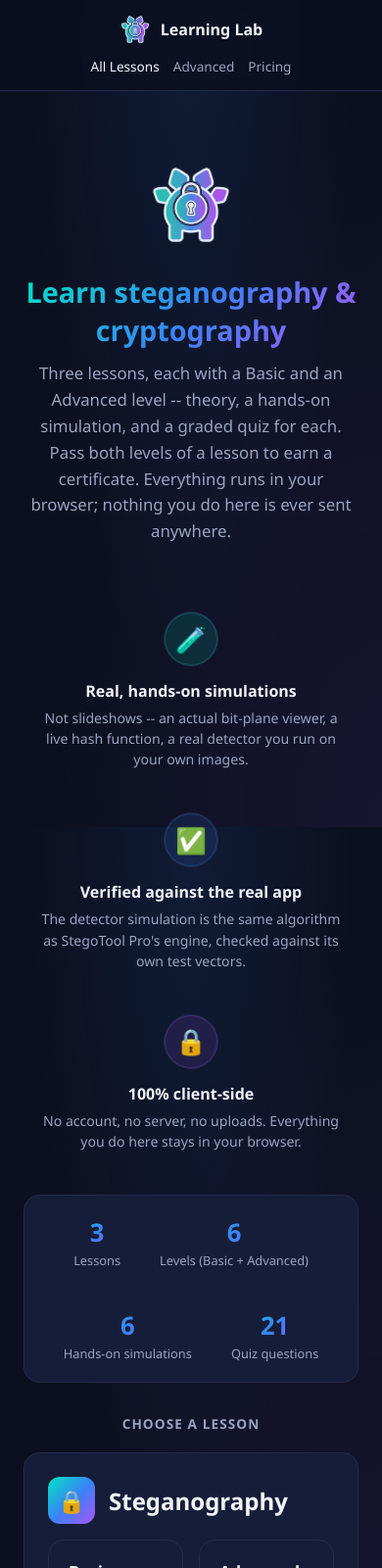
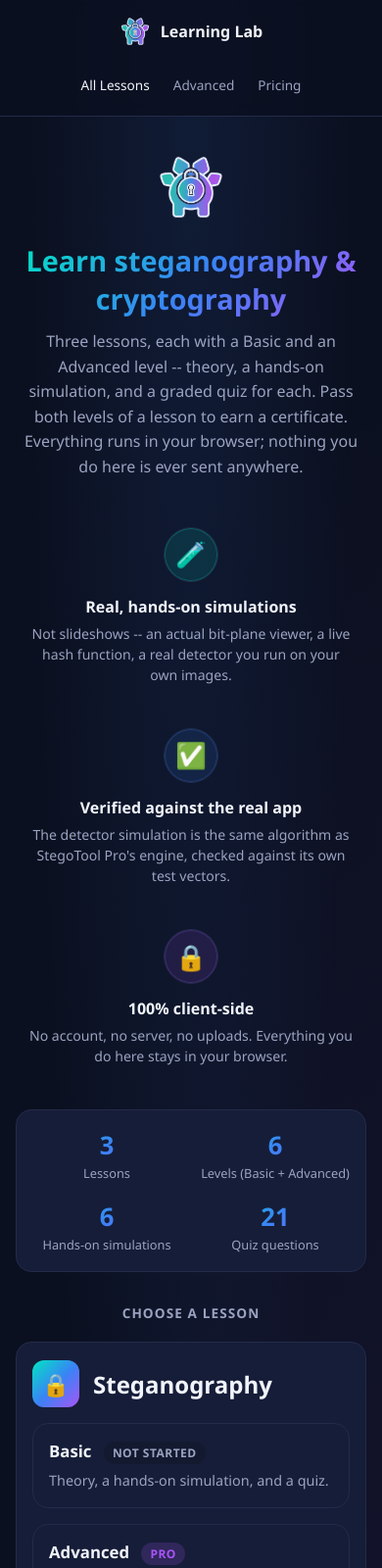
Before and after one commit to iJainamJain/stegotool-virtual-lab, a plain HTML site: page index.html in a window 390 px wide. Shown: the top 1600 px of the page at 98% size. Drawn offline with Linux system fonts and the light colour scheme.

Commit message:
Make the site mobile friendly: stacked layouts, larger tap targets, no horizontal overflow

```diff
--- a/index.html
+++ b/index.html
@@ -5,7 +5,7 @@
 <meta name="viewport" content="width=device-width, initial-scale=1.0">
 <meta http-equiv="Cache-Control" content="no-cache, no-store, must-revalidate">
 <title>StegoTool Pro Learning Lab</title>
-<link rel="stylesheet" href="styles.css?v=2">
+<link rel="stylesheet" href="styles.css?v=3">
 </head>
 <body>
 
@@ -99,7 +99,7 @@
         <h2 style="margin: 0;">${lesson.title}</h2>
         ${complete ? `<span class="badge badge-free">🎓 Certified</span>` : ""}
       </div>
-      <div class="card-grid" style="grid-template-columns: 1fr 1fr;">
+      <div class="card-grid grid-2">
         <a class="tile" href="lesson.html?lesson=${id}&level=basic">
           <h3>Basic ${levelStatusBadge(id, "basic")}</h3>
           <p>Theory, a hands-on simulation, and a quiz.</p>
--- a/styles.css
+++ b/styles.css
@@ -1,4 +1,5 @@
 :root {
+  color-scheme: dark;
   --bg: #0b1020;
   --bg-elevated: #131a30;
   --card: #161d38;
@@ -26,7 +27,11 @@ html, body {
   color: var(--text);
   font-family: "Segoe UI", system-ui, -apple-system, Roboto, sans-serif;
   scroll-behavior: smooth;
+  -webkit-text-size-adjust: 100%;
+  text-size-adjust: 100%;
 }
+
+body { overflow-wrap: break-word; }
 
 body {
   background-image:
@@ -204,6 +209,10 @@ nav.site-nav {
   gap: 16px;
 }
 
+/* Fixed two-column grid (Basic/Advanced tiles, Free/Pro plans). Collapses to
+   one column on phones -- see the mobile block at the end of this file. */
+.card-grid.grid-2 { grid-template-columns: 1fr 1fr; }
+
 .tile {
   background: var(--card);
   border: 1px solid var(--card-border);
@@ -234,7 +243,7 @@ nav.site-nav {
 
 .badge {
   display: inline-block;
-  font-size: 0.7rem;
+  font-size: 0.75rem;
   font-weight: 700;
   letter-spacing: 0.04em;
   text-transform: uppercase;
@@ -401,3 +410,79 @@ code, pre {
 }
 
 pre { padding: 14px; overflow-x: auto; }
+
+/* ---- Mobile ---- */
+/* Everything below only changes layout/sizing on narrow screens; the desktop
+   look above is untouched. */
+@media (max-width: 640px) {
+  /* The two-row nav was sticky and ate ~90px of every phone screen. */
+  nav.site-nav { position: static; padding: 10px 12px; }
+  .nav-links { gap: 0 4px; }
+  .brand { min-height: 44px; }
+  /* Comfortable tap targets (the text links were ~18px tall). */
+  .nav-links a {
+    display: inline-flex;
+    align-items: center;
+    min-height: 44px;
+    padding: 0 10px;
+  }
+
+  /* iOS repaints fixed backgrounds on every scroll frame; let it scroll. */
+  body { background-attachment: scroll; }
+
+  .container { padding: 0 16px; }
+  .hero { padding: 36px 16px 28px; }
+  .hero img.logo { width: 72px; height: 72px; margin-bottom: 14px; }
+  .hero p { font-size: 1rem; }
+
+  .card { padding: 18px 16px; }
+  .tile { padding: 16px; }
+
+  .card-grid.grid-2 { grid-template-columns: 1fr; }
+
+  .stats-bar {
+    display: grid;
+    grid-template-columns: 1fr 1fr;
+    gap: 18px 12px;
+    padding: 18px 12px;
+  }
+
+  .btn {
+    min-height: 44px;
+    justify-content: center;
+  }
+
+  .quiz-option { padding: 14px; min-height: 48px; }
+
+  .drop-zone { padding: 28px 16px; }
+
+  .controls { gap: 12px; }
+  .canvas-row { gap: 14px; }
+
+  /* 16px+ stops iOS Safari zooming the page when a field is focused, and the
+     taller boxes are easier to hit with a thumb. */
+  select, input[type="text"], textarea {
+    font-size: 16px;
+    min-height: 44px;
+  }
+  input[type="range"] { min-height: 44px; width: 100%; }
+  input[type="checkbox"], input[type="radio"] { width: 22px; height: 22px; flex-shrink: 0; }
+  /* The label is the real tap target for a checkbox/radio. */
+  label:has(input[type="checkbox"]), label:has(input[type="radio"]) {
+    display: inline-flex;
+    align-items: center;
+    gap: 10px;
+    min-height: 44px;
+  }
+  .note a { display: inline-block; padding: 10px 0; }
+
+  /* Long unbroken strings (hex keys, hashes) must wrap, not widen the page. */
+  code, pre, .card p, .card li { overflow-wrap: anywhere; }
+
+  footer { padding: 28px 16px 40px; }
+}
+
+@media (max-width: 360px) {
+  .nav-links a { padding: 0 8px; }
+  .hero h1 { font-size: 1.6rem; }
+}
```
Also changed, not shown: advanced.html (+1 -1 lines), certificate.html (+1 -1 lines), lesson.html (+1 -1 lines), pricing.html (+2 -2 lines).
